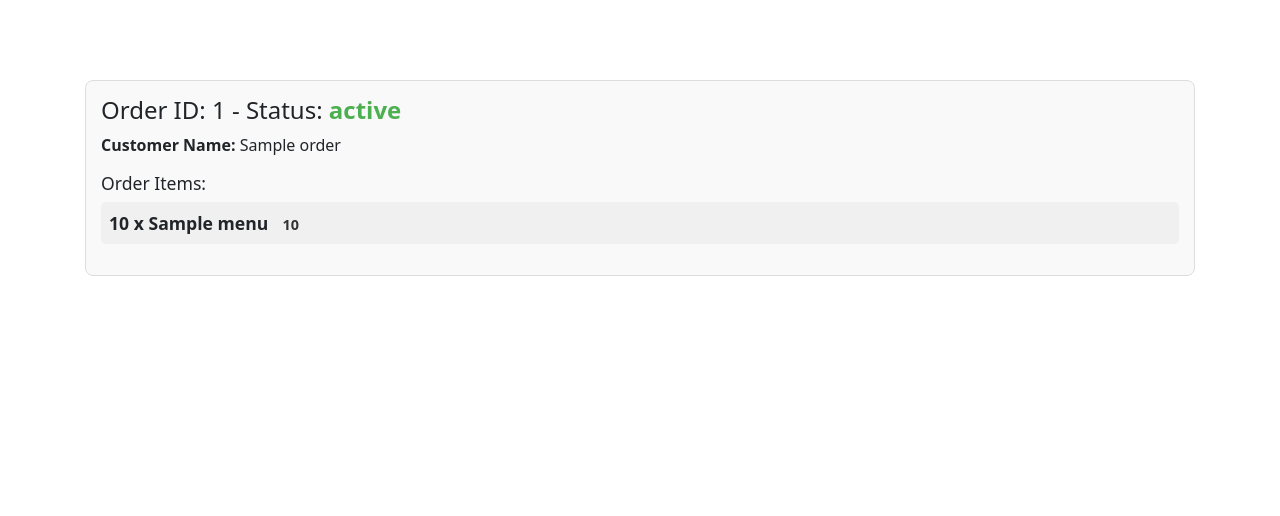
After one commit to SabaAnsari2002/restaurant_ordering_system, a Yii app: template views/restaurant/view-orders.php in a window 1280 px wide. The commit adds this page. Shown: the top 516 px of the page. Run offline with PHP 8.4 and a stand-in for Yii, Linux system fonts and the light colour scheme; the template is opened without the code that fills it: most values are stand-ins (such as "Sample title", 1, 10 or a date in 2020); data that the repository does not hold is empty; some libraries are stand-ins or nearby versions.

Commit message:
7th commit

```diff
--- a/models/Menu.php
+++ b/models/Menu.php
@@ -35,4 +35,9 @@ class Menu extends ActiveRecord
     {
         return $this->stock > 0;
     }
+
+    public function getRestaurant()
+    {
+        return $this->hasOne(Restaurant::class, ['id' => 'restaurant_id']);
+    }
 }
--- a/models/OrderItem.php
+++ b/models/OrderItem.php
@@ -20,11 +20,13 @@ class OrderItem extends ActiveRecord
         ];
     }
 
+    // رابطه با مدل Order
     public function getOrder()
     {
         return $this->hasOne(Order::class, ['id' => 'order_id']);
     }
 
+    // رابطه با مدل Menu
     public function getMenu()
     {
         return $this->hasOne(Menu::class, ['id' => 'menu_id']);
--- a/views/restaurant/add-menu.php
+++ b/views/restaurant/add-menu.php
@@ -8,11 +8,12 @@ $this->title = 'Add Menu Item';
 <h1><?= Html::encode($this->title) ?></h1>
 
 <div class="menu-form">
-    <?php $form = ActiveForm::begin(); ?>
+    <?php $form = ActiveForm::begin(['options' => ['enctype' => 'multipart/form-data']]); ?>
 
     <?= $form->field($menu, 'name')->textInput() ?>
     <?= $form->field($menu, 'description')->textarea() ?>
-    <?= $form->field($menu, 'price')->textInput() ?>
+    <?= $form->field($menu, 'price')->textInput(['type' => 'number']) ?>
+    <?= $form->field($menu, 'stock')->textInput(['type' => 'number', 'min' => 1]) ?>
 
     <label>Category</label>
     <select name="Menu[category]" class="form-control">
--- a/views/restaurant/edit-menu.php
+++ b/views/restaurant/edit-menu.php
@@ -17,6 +17,7 @@ $this->title = 'Edit Menu Item: ' . $menu->name;
     <?= $form->field($menu, 'name')->textInput() ?>
     <?= $form->field($menu, 'description')->textarea() ?>
     <?= $form->field($menu, 'price')->textInput() ?>
+    <?= $form->field($menu, 'stock')->textInput(['type' => 'number', 'min' => 1]) ?>
 
     <label>Category</label>
     <select name="Menu[category]" class="form-control">
--- /dev/null
+++ b/views/restaurant/view-orders.php
@@ -0,0 +1,76 @@
+<?php foreach ($orders as $order): ?>
+    <div class="order">
+        <div class="order-header">
+            <h4>Order ID: <?= $order->id ?> - Status: <span class="status"><?= $order->status ?></span></h4>
+            <p><strong>Customer Name:</strong> <?= $order->customer_name ?></p>
+        </div>
+        <div class="order-items">
+            <h5>Order Items:</h5>
+            <ul>
+                <?php
+                // نمایش آیتم‌های سفارش
+                $orderItems = $order->orderItems; // رابطه با مدل OrderItem
+                foreach ($orderItems as $item):
+                ?>
+                    <li>
+                        <strong><?= $item->quantity ?> x <?= $item->menu->name ?></strong>
+                        <span class="item-price"><?= $item->menu->price ?> </span>
+                    </li>
+                <?php endforeach; ?>
+            </ul>
+        </div>
+    </div>
+<?php endforeach; ?>
+
+
+<style>
+    /* استایل‌دهی برای هر سفارش */
+.order {
+    border: 1px solid #ddd;
+    border-radius: 8px;
+    margin: 10px 0;
+    padding: 15px;
+    background-color: #f9f9f9;
+}
+
+/* استایل برای هدر هر سفارش */
+.order-header {
+    margin-bottom: 10px;
+}
+
+/* استایل برای وضعیت سفارش */
+.status {
+    font-weight: bold;
+    color: #4CAF50;
+}
+
+/* استایل برای آیتم‌های سفارش */
+.order-items h5 {
+    margin-top: 10px;
+    font-size: 1.1em;
+}
+
+.order-items ul {
+    list-style-type: none;
+    padding: 0;
+}
+
+.order-items ul li {
+    padding: 8px;
+    background-color: #f0f0f0;
+    margin-bottom: 5px;
+    border-radius: 5px;
+}
+
+.order-items ul li strong {
+    font-size: 1.1em;
+}
+
+.item-price {
+    font-size: 0.9em;
+    color: #333;
+    margin-left: 10px;
+    font-weight: bold;
+}
+
+</style>
--- a/views/restaurant/view.php
+++ b/views/restaurant/view.php
@@ -50,5 +50,6 @@ foreach ($menus as $menu) {
         <?php endforeach; ?>
     </ul>
 <?php endforeach; ?>
+<?= Html::a('View Orders', ['restaurant/view-orders', 'id' => $restaurant->id], ['class' => 'btn btn-primary']) ?>
 
 <?= Html::a('Add Menu Item', ['restaurant/add-menu', 'id' => $restaurant->id], ['class' => 'btn btn-primary']) ?>
```
Also changed, not shown: controllers/RestaurantController.php (+37 -27 lines), models/Order.php (+10 -3 lines).
